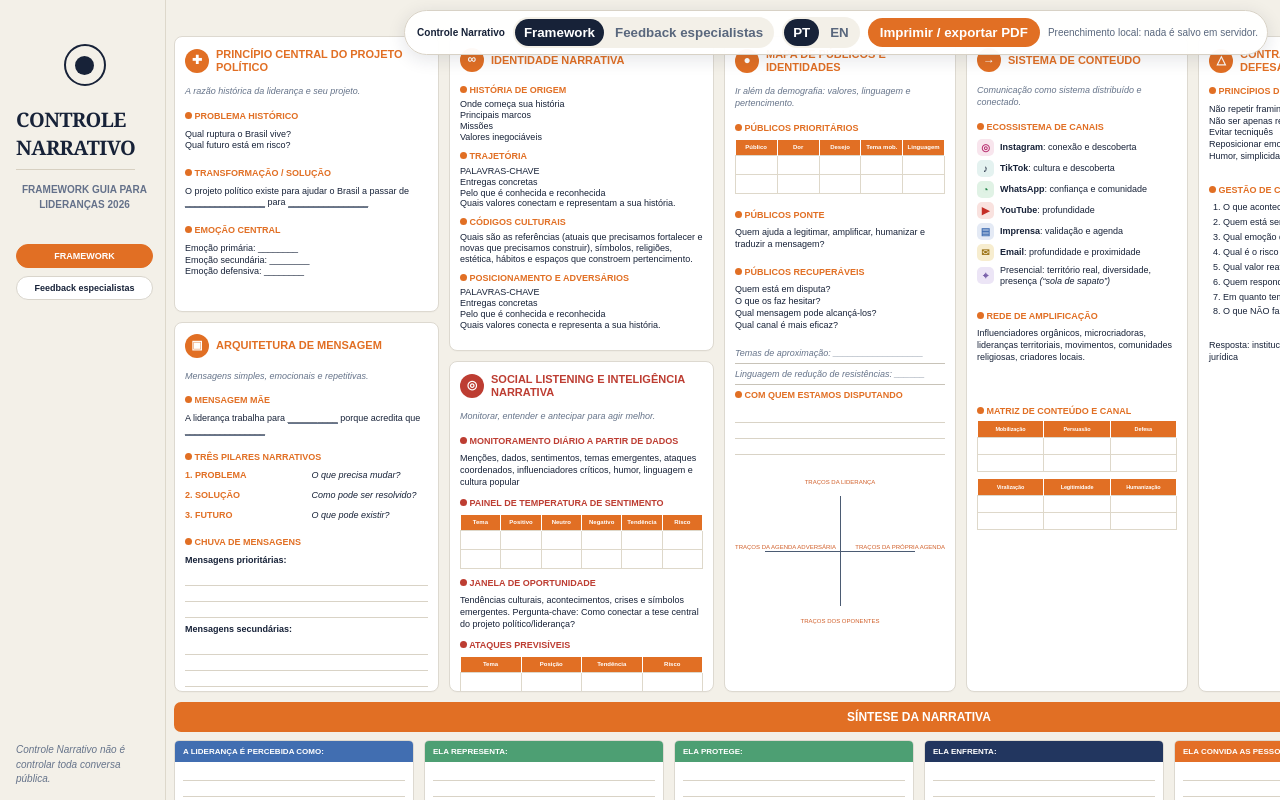
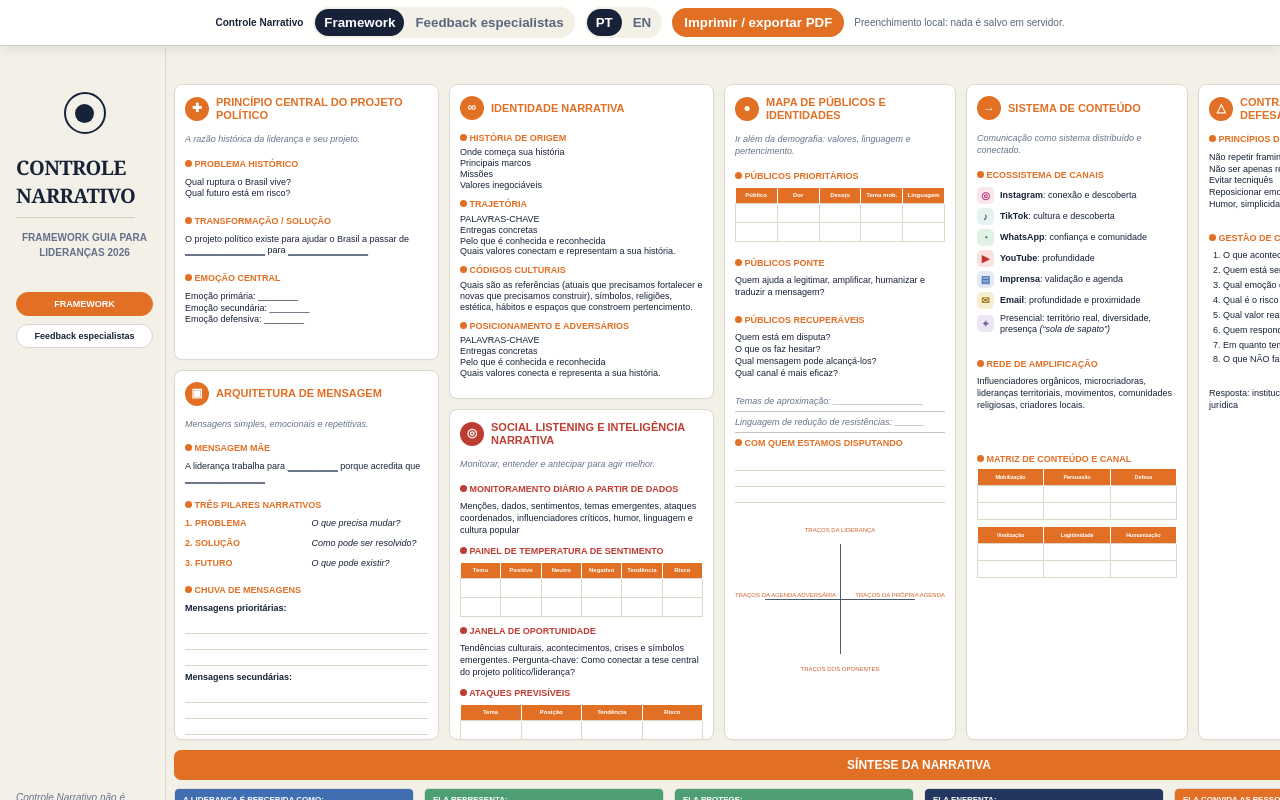
Before and after one commit to fernandesarize-create/controle-narrativo-canvas, a React (Vite) app: page / in a window 1280 px wide. Shown: the top 800 px of the page. Built offline with nearby package versions, Linux system fonts and the light colour scheme.

Commit message:
Transform canvas controls into top navigation bar

```diff
--- a/src/styles.css
+++ b/src/styles.css
@@ -59,3 +59,9 @@
 
 /* V11: ícones próprios para os cards de feedback */
 .feedbackHead .feedbackIcon{width:26px;height:26px;font-size:14px;border-radius:8px;background:#f8e5d8;color:#c76527}
+
+/* V12: barra de navegação separada do canvas */
+.toolbar{position:fixed;top:0;left:0;right:0;width:100%;justify-content:center;border-radius:0;border-left:0;border-right:0;border-top:0;padding:7px 16px;gap:10px;box-shadow:0 2px 12px rgba(23,34,56,.10)}
+.page{margin-top:48px}
+@media(max-width:1664px){.page{margin-top:48px;margin-left:0;margin-right:0}}
+@media print{.page{margin-top:0!important}}
```
